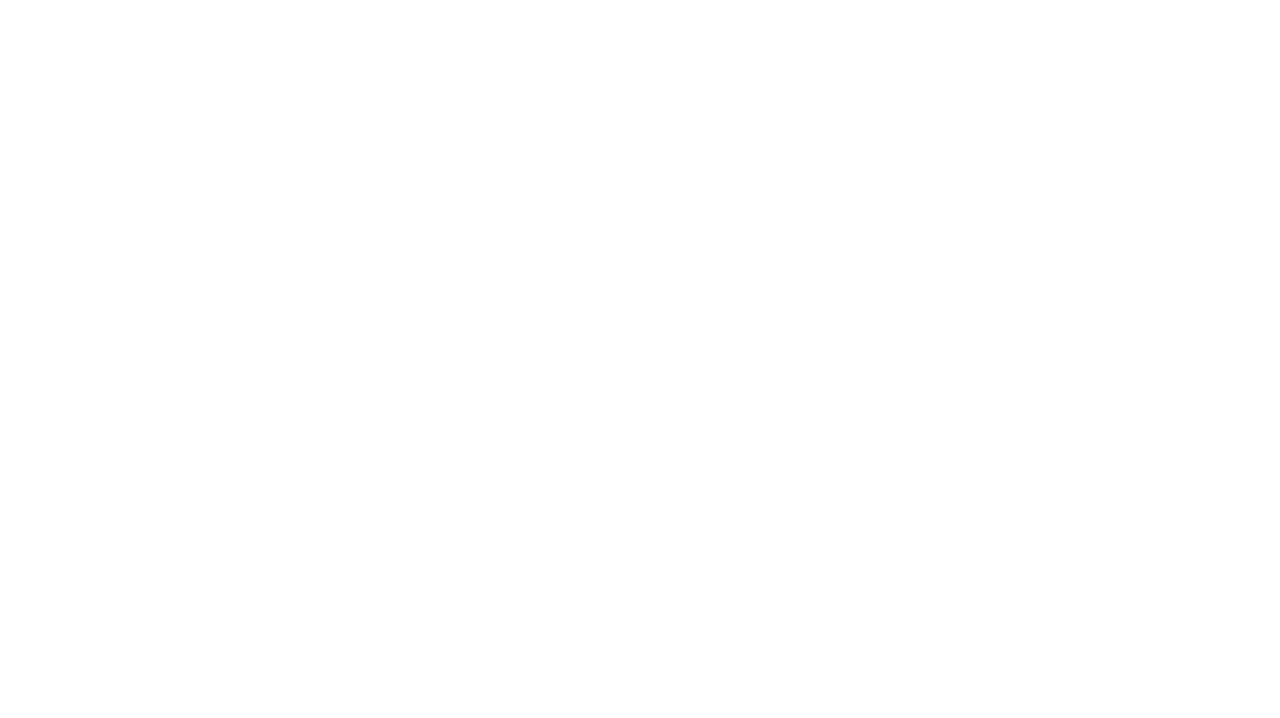
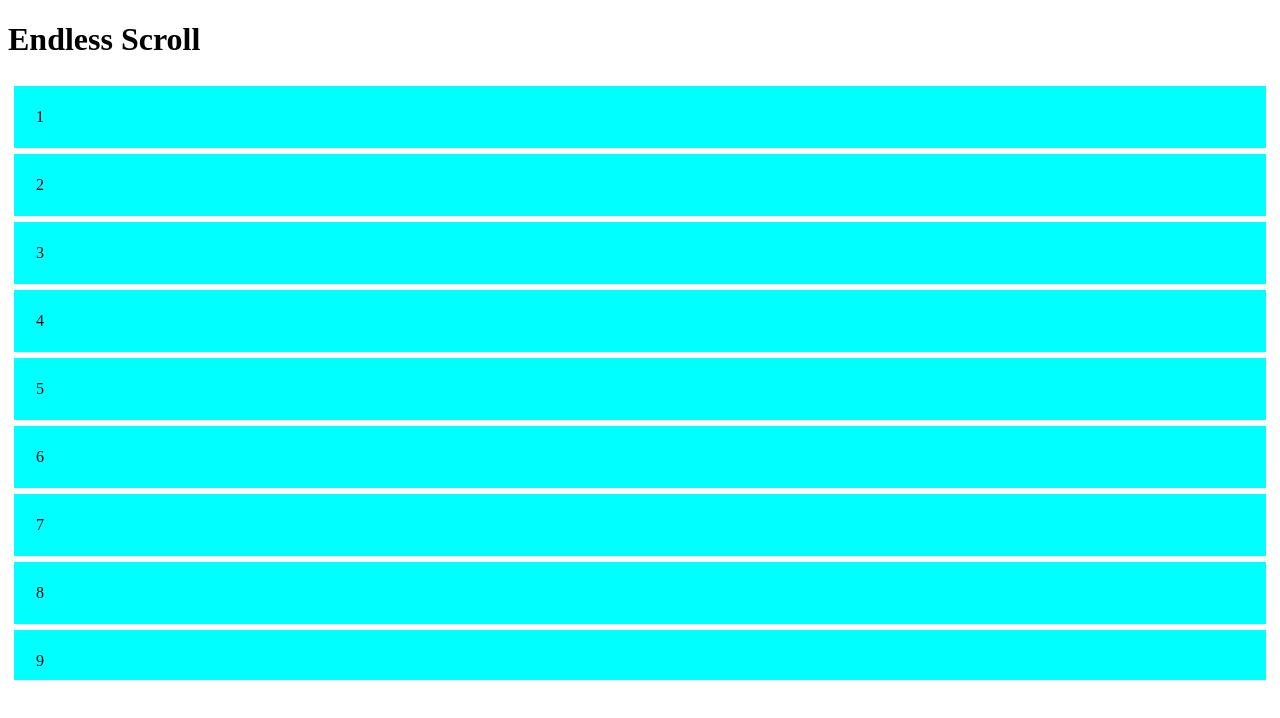
Before and after one commit to chandninigam/ui_playground, a React (Vite) app: page /endless_scroll in a window 1280 px wide. Before the commit this address had no page. Shown: the top 718 px of the page. Built offline with nearby package versions, Linux system fonts and the light colour scheme.

Commit message:
Added endless scroll

```diff
--- a/src/App.jsx
+++ b/src/App.jsx
@@ -2,6 +2,7 @@ import { BrowserRouter as Router, Routes, Route, Link } from "react-router-dom";
 import "./App.css";
 import { Home } from "./screens/Home";
 import { ScrollVisibiltyDetect } from "./screens/ScrollVisibilityDetect";
+import { EndlessScroll } from "./screens/EndlessScroll";
 
 function App() {
   return (
@@ -13,6 +14,7 @@ function App() {
             path="/scroll_visibility"
             element={<ScrollVisibiltyDetect />}
           />
+          <Route path="/endless_scroll" element={<EndlessScroll />} />
         </Routes>
       </Router>
     </>
--- /dev/null
+++ b/src/screens/EndlessScroll.jsx
@@ -0,0 +1,47 @@
+import { useEffect, useState, useRef } from "react";
+import "../styles/endless-scroll.css";
+
+export function EndlessScroll() {
+  const [data, setData] = useState([1, 2, 3, 4, 5, 6, 7, 8, 9, 10]);
+  const scrollRef = useRef();
+
+  function onScroll(e) {
+    const event = e.target;
+
+    if (event.scrollHeight - event.scrollTop <= event.clientHeight) {
+      const arr = [];
+      const currentArrlength = data.length;
+      console.log("cureentLength", currentArrlength);
+      for (let i = 1; i <= 10; i++) {
+        arr.push(currentArrlength + i);
+      }
+
+      setData((prev) => [...prev, ...arr]);
+    }
+  }
+
+  useEffect(() => {
+    const ele = scrollRef.current;
+
+    if (!ele) return;
+
+    ele.addEventListener("scroll", onScroll);
+
+    return () => ele.removeEventListener("scroll", onScroll);
+  }, [data]);
+
+  return (
+    <div>
+      <h1>Endless Scroll</h1>
+      <div className="list" ref={scrollRef}>
+        {data.map((ele) => {
+          return (
+            <div key={`Ele${ele}`} className="singleItem">
+              {ele}
+            </div>
+          );
+        })}
+      </div>
+    </div>
+  );
+}
--- a/src/screens/Home.jsx
+++ b/src/screens/Home.jsx
@@ -1,12 +1,18 @@
 import { Link } from "react-router-dom";
+import "../styles/home.css";
 
 export function Home() {
   return (
     <div>
       <h1>Welcome to UI Playground</h1>
-      <div>
-        1.{" "}
-        <Link to="/scroll_visibility">Scroll-based Visibility Detection</Link>
+      <div className="list_screens">
+        <span>
+          1.{" "}
+          <Link to="/scroll_visibility">Scroll-based Visibility Detection</Link>
+        </span>
+        <span>
+          2. <Link to="/endless_scroll">EndLess Scroll</Link>
+        </span>
       </div>
     </div>
   );
--- /dev/null
+++ b/src/styles/endless-scroll.css
@@ -0,0 +1,11 @@
+.list {
+  height: 600px;
+  overflow-y: auto;
+  overflow-y: scroll;
+}
+
+.singleItem {
+  padding: 22px;
+  background-color: aqua;
+  margin: 6px;
+}
--- /dev/null
+++ b/src/styles/home.css
@@ -0,0 +1,7 @@
+.list_screens {
+  display: flex;
+  flex-direction: column;
+}
+span {
+  padding: 10px;
+}
```
